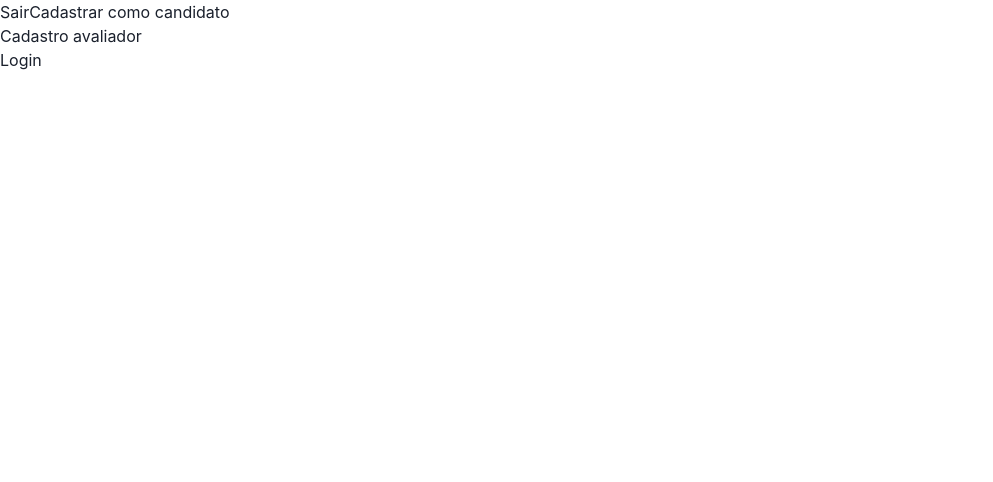
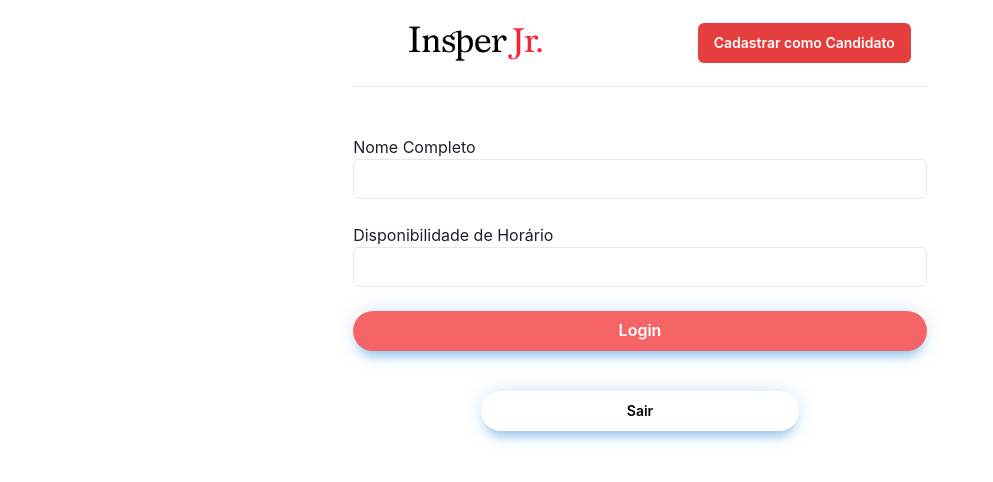
Before and after one commit to alessitomas/tech-pro-jr, a Next.js app: page /cadastro/avaliador in a window 1280 px wide. Shown: the top 482 px of the page, without its empty margins (0-993 px from the left). Built offline with nearby package versions, Linux system fonts and the light colour scheme.

Commit message:
Botoes Sair/Login + NavBar Cadastro Avaliador + Candidato

```diff
--- /dev/null
+++ b/components/botao_sair.js
@@ -0,0 +1,60 @@
+
+import {Image} from "@chakra-ui/react"
+import router from 'next/router';
+import {
+  Box,
+  Flex,
+  Text,
+  IconButton,
+  Button,
+  Stack,
+  Collapse,
+  Icon,
+  Link,
+  Popover,
+  PopoverTrigger,
+  PopoverContent,
+  useColorModeValue,
+  useBreakpointValue,
+  useDisclosure
+} from '@chakra-ui/react';
+import {
+  HamburgerIcon,
+  CloseIcon,
+  ChevronDownIcon,
+  ChevronRightIcon,
+} from '@chakra-ui/icons';
+
+
+export default function Sair_botao() {
+    const { isOpen, onToggle } = useDisclosure();
+    return (
+      <Flex borderLeftRadius="0" justifyContent="center" alignItems="center">
+        <Button
+        onClick = {() => router.push('/')}
+
+        // {...props}
+        flex={0.5}
+        px={8}
+        fontSize={'sm'}
+        rounded={'full'}
+        bg={'white.400'}
+        color={'black'}
+        boxShadow={
+          '0px 1px 25px -5px rgb(66 153 225 / 48%), 0 10px 10px -5px rgb(66 153 225 / 43%)'
+        }
+
+        _hover={{
+          bg: 'grey.400',
+        }}
+        _focus={{
+          bg: 'grey.500',
+
+        }}>
+
+        Sair
+        </Button>
+
+    </Flex>
+    );
+  };
--- /dev/null
+++ b/components/navbar_cadastrarcandidato.js
@@ -0,0 +1,96 @@
+import logo from "../public/insper_junior_logo_inteiro.png"
+import {Image} from "@chakra-ui/react"
+import { useRouter } from 'next/router';
+import {
+  Box,
+  Flex,
+  Text,
+  IconButton,
+  Button,
+  Stack,
+  Collapse,
+  Icon,
+  Link,
+  Popover,
+  PopoverTrigger,
+  PopoverContent,
+  useColorModeValue,
+  useBreakpointValue,
+  useDisclosure,
+} from '@chakra-ui/react';
+import {
+  HamburgerIcon,
+  CloseIcon,
+  ChevronDownIcon,
+  ChevronRightIcon,
+} from '@chakra-ui/icons';
+
+export default function WithSubnavigation_3() {
+  const { isOpen, onToggle } = useDisclosure();
+  const router = useRouter();
+
+  return (
+    <Box>
+      <Flex
+        bg={useColorModeValue('white', 'gray.800')}
+        color={useColorModeValue('gray.600', 'white')}
+        minH={'60px'}
+        py={{ base: 2 }}
+        px={{ base: 4 }}
+        borderBottom={1}
+        borderStyle={'solid'}
+        borderColor={useColorModeValue('gray.200', 'gray.900')}
+        align={'center'}>
+        <Flex
+          flex={{ base: 1, md: 'auto' }}
+          ml={{ base: -2 }}
+          display={{ base: 'flex', md: 'none' }}>
+          <IconButton
+            onClick={onToggle}
+            // icon={
+            //   isOpen ? <CloseIcon w={3} h={3} />
+            // }
+            variant={'ghost'}
+            aria-label={'Toggle Navigation'}
+          />
+        </Flex>
+        <Flex flex={{ base: 1 }} justify={{ base: 'center', md: 'start' }}>
+          {/* <Text
+            textAlign={useBreakpointValue({ base: 'center', md: 'left' })}
+            fontFamily={'heading'}
+            color={useColorModeValue('gray.800', 'white')}>
+
+          </Text> */}
+          <Image
+          width = "199px"
+          height = '70px'
+          src='/insper_junior_logo_inteiro.png'
+          alt='Insper Jr.'
+        />
+          <Flex display={{ base: 'none', md: 'flex' }} ml={10}>
+          </Flex>
+        </Flex>
+        <Stack
+          flex={{ base: 1, md: 0 }}
+          justify={'flex-end'}
+          direction={'row'}
+          spacing={6}>
+          <Button
+            display={{ base: 'none', md: 'inline-flex' }}
+            fontSize={'sm'}
+            fontWeight={600}
+            color={'white'}
+            bg={'red.500'}
+            onClick = {() => router.push('/cadastro/candidato')}
+            _hover={{
+              bg: 'red.400',
+            }}>
+            Cadastrar como Candidato
+          </Button>
+        </Stack>
+      </Flex>
+      <Collapse in={isOpen} animateOpacity>
+      </Collapse>
+    </Box>
+  );
+}
--- /dev/null
+++ b/components/navbar_cadastrarvaliador.js
@@ -0,0 +1,96 @@
+import logo from "../public/insper_junior_logo_inteiro.png"
+import {Image} from "@chakra-ui/react"
+import { useRouter } from 'next/router';
+import {
+  Box,
+  Flex,
+  Text,
+  IconButton,
+  Button,
+  Stack,
+  Collapse,
+  Icon,
+  Link,
+  Popover,
+  PopoverTrigger,
+  PopoverContent,
+  useColorModeValue,
+  useBreakpointValue,
+  useDisclosure,
+} from '@chakra-ui/react';
+import {
+  HamburgerIcon,
+  CloseIcon,
+  ChevronDownIcon,
+  ChevronRightIcon,
+} from '@chakra-ui/icons';
+
+export default function WithSubnavigation_2() {
+  const { isOpen, onToggle } = useDisclosure();
+  const router = useRouter();
+
+  return (
+    <Box>
+      <Flex
+        bg={useColorModeValue('white', 'gray.800')}
+        color={useColorModeValue('gray.600', 'white')}
+        minH={'60px'}
+        py={{ base: 2 }}
+        px={{ base: 4 }}
+        borderBottom={1}
+        borderStyle={'solid'}
+        borderColor={useColorModeValue('gray.200', 'gray.900')}
+        align={'center'}>
+        <Flex
+          flex={{ base: 1, md: 'auto' }}
+          ml={{ base: -2 }}
+          display={{ base: 'flex', md: 'none' }}>
+          <IconButton
+            onClick={onToggle}
+            // icon={
+            //   isOpen ? <CloseIcon w={3} h={3} />
+            // }
+            variant={'ghost'}
+            aria-label={'Toggle Navigation'}
+          />
+        </Flex>
+        <Flex flex={{ base: 1 }} justify={{ base: 'center', md: 'start' }}>
+          {/* <Text
+            textAlign={useBreakpointValue({ base: 'center', md: 'left' })}
+            fontFamily={'heading'}
+            color={useColorModeValue('gray.800', 'white')}>
+
+          </Text> */}
+          <Image
+          width = "199px"
+          height = '70px'
+          src='/insper_junior_logo_inteiro.png'
+          alt='Insper Jr.'
+        />
+          <Flex display={{ base: 'none', md: 'flex' }} ml={10}>
+          </Flex>
+        </Flex>
+        <Stack
+          flex={{ base: 1, md: 0 }}
+          justify={'flex-end'}
+          direction={'row'}
+          spacing={6}>
+          <Button
+            display={{ base: 'none', md: 'inline-flex' }}
+            fontSize={'sm'}
+            fontWeight={600}
+            color={'white'}
+            bg={'red.500'}
+            onClick = {() => router.push('/cadastro/avaliador')}
+            _hover={{
+              bg: 'red.400',
+            }}>
+            Cadastrar como Avaliador
+          </Button>
+        </Stack>
+      </Flex>
+      <Collapse in={isOpen} animateOpacity>
+      </Collapse>
+    </Box>
+  );
+}
--- a/pages/cadastro/avaliador.js
+++ b/pages/cadastro/avaliador.js
@@ -2,28 +2,82 @@ import logo_grande from "../../public/insper_junior_logo_inteiro.png";
 import Head from "next/head";
 import { Login } from "../../components/botoes";
 import {Cadastro_candidato} from "../../components/botoes"
-import {Sair} from "../../components/botoes"
+import {Sair,SubmitForm} from "../../components/botoes"
+import { useState } from "react";
+import {Container, Input, Button, Stack} from '@chakra-ui/react'
+import axios from "axios";
+import WithSubnavigation_3 from "../../components/navbar_cadastrarcandidato";
+import Login_botao from "../../components/botao_sair";
 
 
-function Cadastro_avaliador(){
-  return (
-    <>
-    <Head>
-      <title>Insper Junior</title>
-      <meta name="description" content="Insper Junior" />
-      <link rel="icon" href="insper_junior_logo_pequeno.ico" />
-    </Head>
 
-    <Sair/>
 
-    <Cadastro_candidato/>
-    <div className="texto_ps">
-        Cadastro avaliador
-    </div>
+export default function Forms () {
+  const [nome, setNome] = useState("");
+  const [horario, setGenero] = useState("");
 
-    <Login/>
-   </>
-  )
-}
 
-export default Cadastro_avaliador;
+  const handleSubmit = async (event) => {
+    event.preventDefault();
+
+    const formInfo = {
+      nome,
+      horario
+
+    }
+    console.log("Infos", formInfo )
+
+    try{
+      console.log('eae')
+
+      const { data } = await axios.post('http://localhost:8080/api/login', formInfo)
+      console.log("Response-Back", data)
+    } catch (error) {
+      console.log("Error", error);
+  }}
+
+return (
+  <Container>
+    <WithSubnavigation_3/>
+    <br/><br/>
+    <p>Nome Completo</p>
+      <Input onChange={({ target }) => setNome(target?.value)} />
+      <br/><br/>
+
+      <p>Disponibilidade de Horário</p>
+      <Input onChange={({ target }) => setGenero(target?.value)} />
+      <br/><br/>
+
+    <Stack variant="outline" spacing="10">
+      <Button
+        onClick = {handleSubmit}
+
+        // {...props}
+        // flex={1}
+        px={10}
+        fontSize={'md'}
+        rounded={'full'}
+        bg={'red.400'}
+        color={'white'}
+        boxShadow={
+          '0px 1px 25px -5px rgb(66 153 225 / 48%), 0 10px 10px -5px rgb(66 153 225 / 43%)'
+        }
+
+        _hover={{
+          bg: 'red.500',
+        }}
+        _focus={{
+          bg: 'red.500',
+
+        }}>
+
+        Login
+      </Button>
+    {/* </Flex> */}
+    {/* <SimpleGrid rows={4} spacing={2}></SimpleGrid> */}
+
+      <Login_botao />
+    </Stack>
+  </Container>
+)
+  }
--- a/pages/cadastro/candidato.js
+++ b/pages/cadastro/candidato.js
@@ -4,9 +4,11 @@ import { Login } from "../../components/botoes";
 import {Cadastro_avaliador} from "../../components/botoes"
 import {Sair,SubmitForm} from "../../components/botoes"
 import { useState } from "react";
-import {Container, Input, Button} from '@chakra-ui/react'
 import axios from "axios";
-
+import router from "next/router";
+import WithSubnavigation_2 from "../../components/navbar_cadastrarvaliador";
+import Login_botao from "../../components/botao_sair";
+import { SimpleGrid, ButtonGroup, Box, Container, Input, Button, Flex, Stack } from '@chakra-ui/react'
 
 export default function Forms () {
   const [nome, setNome] = useState("");
@@ -21,6 +23,7 @@ export default function Forms () {
 
   const handleSubmit = async (event) => {
     event.preventDefault();
+    // const router = useRouter();
 
     const formInfo = {
       nome,
@@ -47,8 +50,7 @@ export default function Forms () {
 
 return (
   <Container>
-
-    <Cadastro_avaliador/>
+    <WithSubnavigation_2/>
     <br/><br/>
     <p>Nome Completo</p>
       <Input onChange={({ target }) => setNome(target?.value)} />
@@ -86,13 +88,15 @@ return (
       <Input onChange={({ target }) => setHorario(target?.value)} />
       <br/>
 
+      {/* <Flex justifyContent="center" alignItems="center"> */}
+    <Stack variant="outline" spacing="10">
       <Button
         onClick = {handleSubmit}
 
         // {...props}
-         flex={1}
-        px={8}
-        fontSize={'sm'}
+        // flex={1}
+        px={10}
+        fontSize={'md'}
         rounded={'full'}
         bg={'red.400'}
         color={'white'}
@@ -108,11 +112,13 @@ return (
 
         }}>
 
-        Login!
+        Login
       </Button>
+    {/* </Flex> */}
+    {/* <SimpleGrid rows={4} spacing={2}></SimpleGrid> */}
 
-    <Sair/>
-
+      <Login_botao />
+    </Stack>
   </Container>
 )
   }
```
Also changed, not shown: components/botao_enviar.js (deleted).
